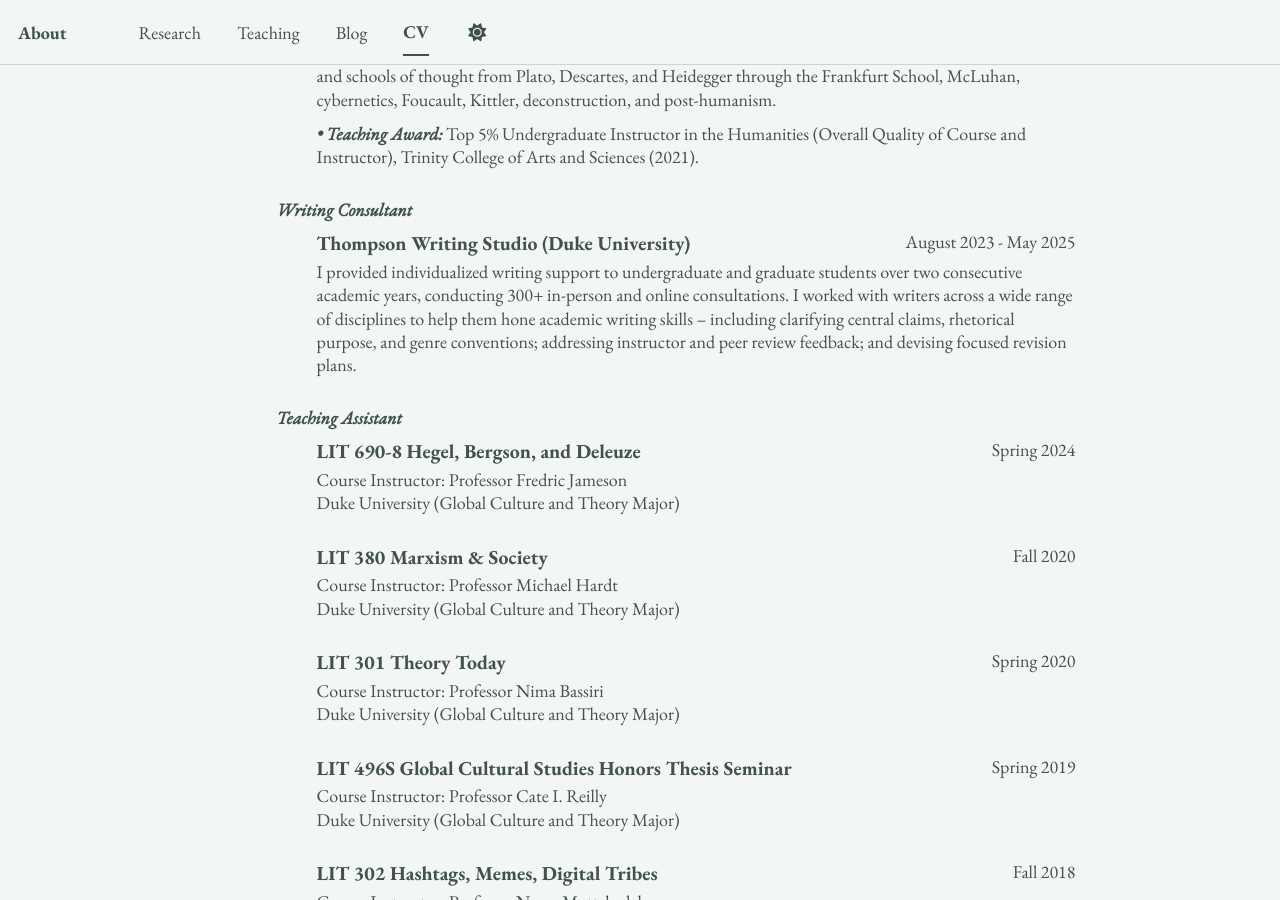
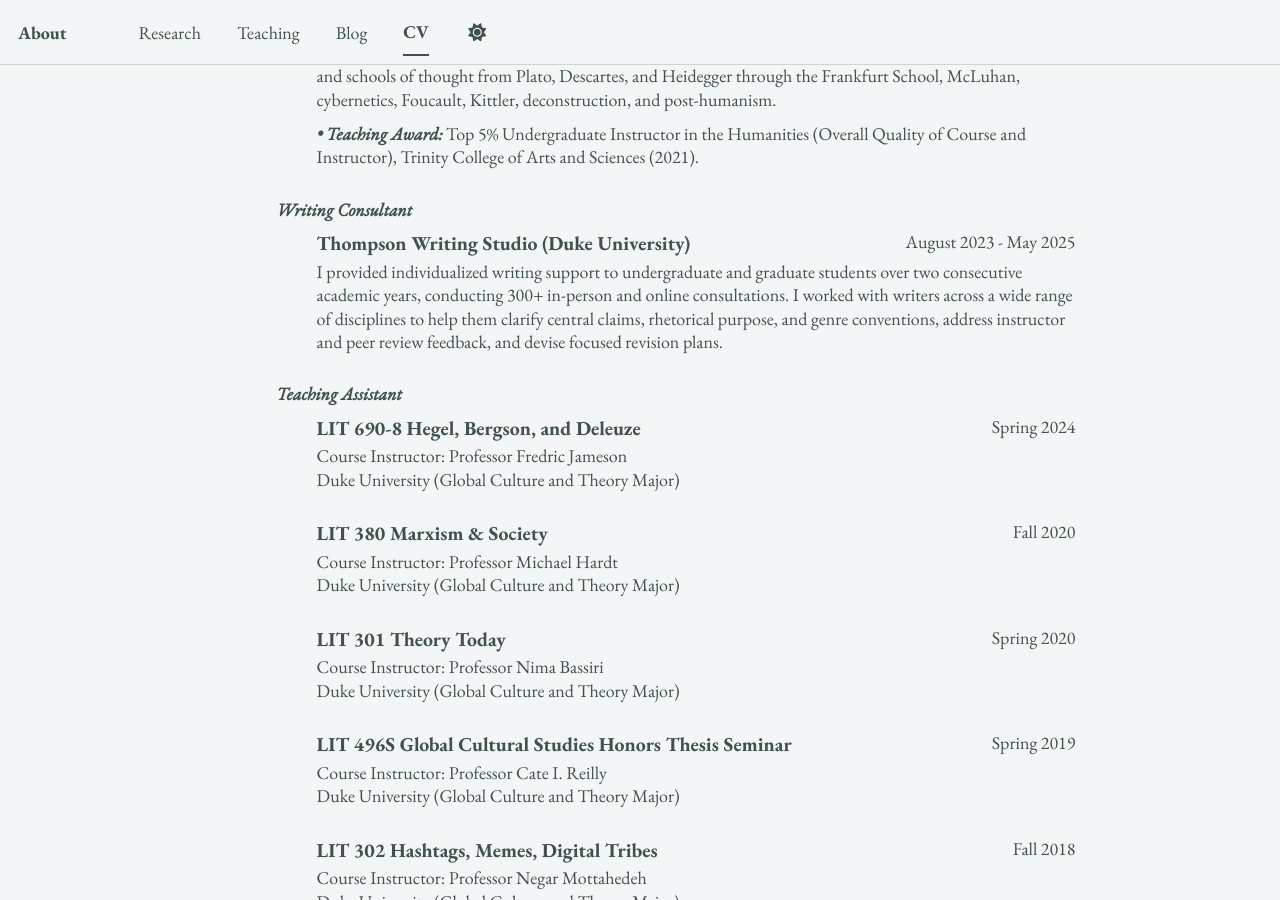
Before and after one commit to epujol90/epujol90.github.io, a Jekyll site: the page built from _pages/cv-json.md, in a window 1280 px wide and 900 px high, scrolled down 5956 px. Built offline with Jekyll 4.4.1, drawn with Linux system fonts in a browser that asks for light colours; a script bundle is joined from its source files by our own code; library files that are not in the unit come from our copies.

Commit message:
Update cv.json

```diff
--- a/_data/cv.json
+++ b/_data/cv.json
@@ -349,7 +349,7 @@
       "institution": "",
       "date": "August 2023 - May 2025",
       "role": "",
-      "description": "I provided individualized writing support to undergraduate and graduate students over two consecutive academic years, conducting 300+ in-person and online consultations. I worked with writers across a wide range of disciplines to help them hone academic writing skills – including clarifying central claims, rhetorical purpose, and genre conventions; addressing instructor and peer review feedback; and devising focused revision plans.",
+      "description": "I provided individualized writing support to undergraduate and graduate students over two consecutive academic years, conducting 300+ in-person and online consultations. I worked with writers across a wide range of disciplines to help them clarify central claims, rhetorical purpose, and genre conventions, address instructor and peer review feedback, and devise focused revision plans.",
       "category": "Writing Consultant"
     },
     {
```
